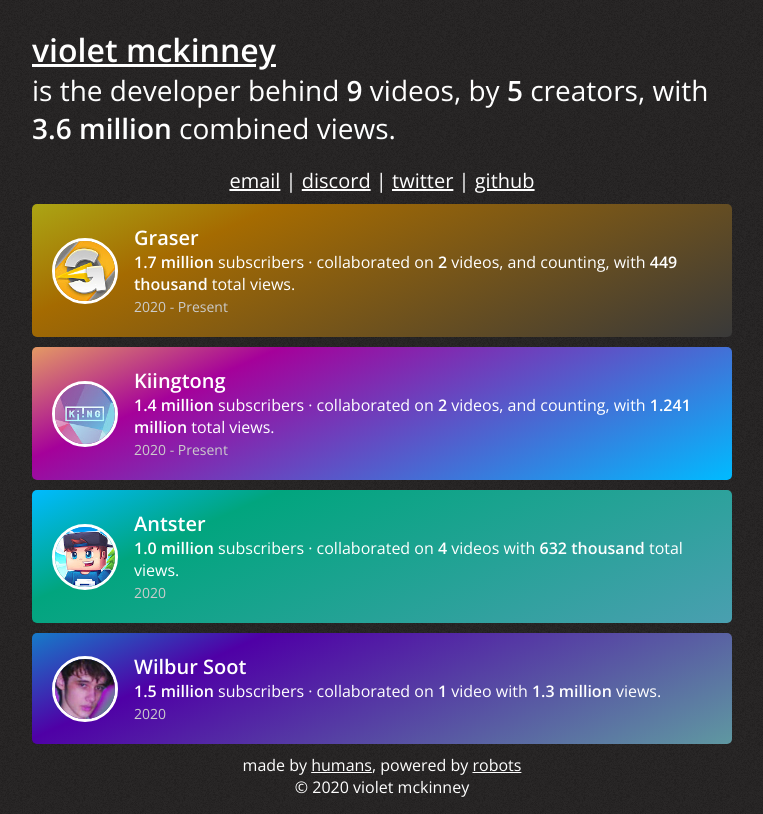
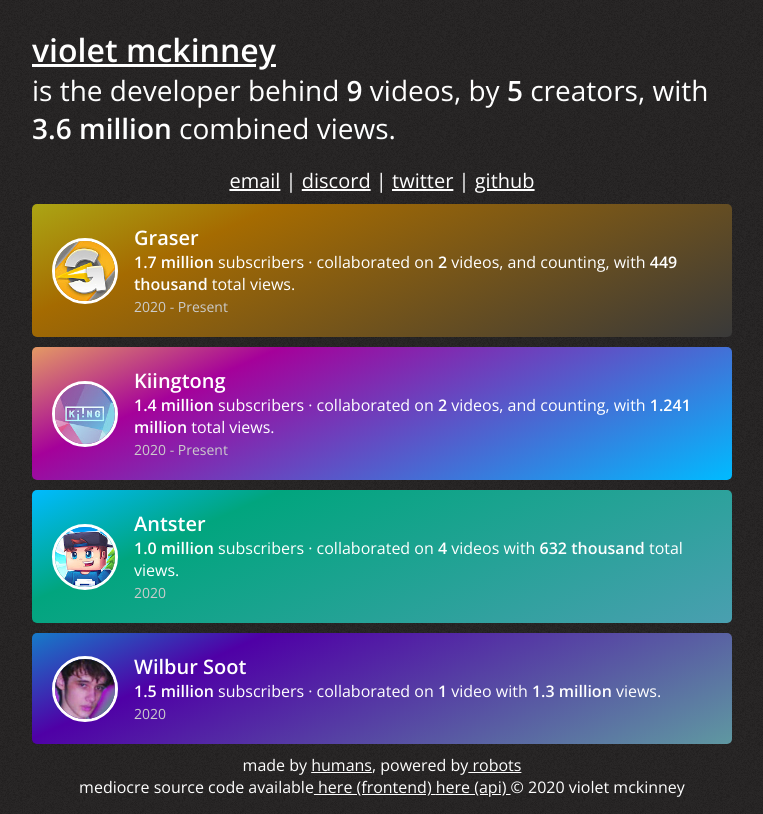
Before and after one commit to violetwtf/violet.wtf, a React (Create React App) app: page / in a window 1280 px wide. Shown: the whole page, without its empty margins (258-1021 px from the left). Built offline with nearby package versions, Linux system fonts and the light colour scheme; no server answers.

Commit message:
Make it less spammy, and add footer

```diff
--- a/src/App.tsx
+++ b/src/App.tsx
@@ -13,6 +13,7 @@
 {
     const [name, setName] = useState("violet mckinney");
     const [link, setLink] = useState("https://violet.wtf");
+    const [fetched, setFetched] = useState(false);
     const [creators, setCreators] = useState(Creators as any);
 
     function nl(name: string, link: string)
@@ -42,6 +43,9 @@
     const viewsMillions = (viewsThousands / 1000).toFixed(1);
 
 
+    if (!fetched)
+    {
+        setFetched(true);
         fetch('https://api.violet.wtf/creators')
             .then((res) =>
             {
@@ -51,6 +55,7 @@
             {
                 setCreators(json);
             });
+    }
 
     return (
         <div>
@@ -107,7 +112,11 @@
                 />
             </div>
             <div className='margin50 footer'>
-                made by <a href="humans.txt">humans</a>, powered by <a href="robots.txt">robots</a><br />
+                made by <a href="humans.txt">humans</a>, powered by
+                <a href="https://api.violet.wtf/creators"> robots</a><br />
+                mediocre source code available
+                <a href="https://github.com/violetwtf/violet.wtf"> here (frontend) </a>
+                <a href="https://github.com/violetwtf/website-backend"> here (api) </a>
                 &copy; {new Date().getFullYear()} violet mckinney
             </div>
         </div>
```
Lines whose indentation alone changed are shown as unchanged.
